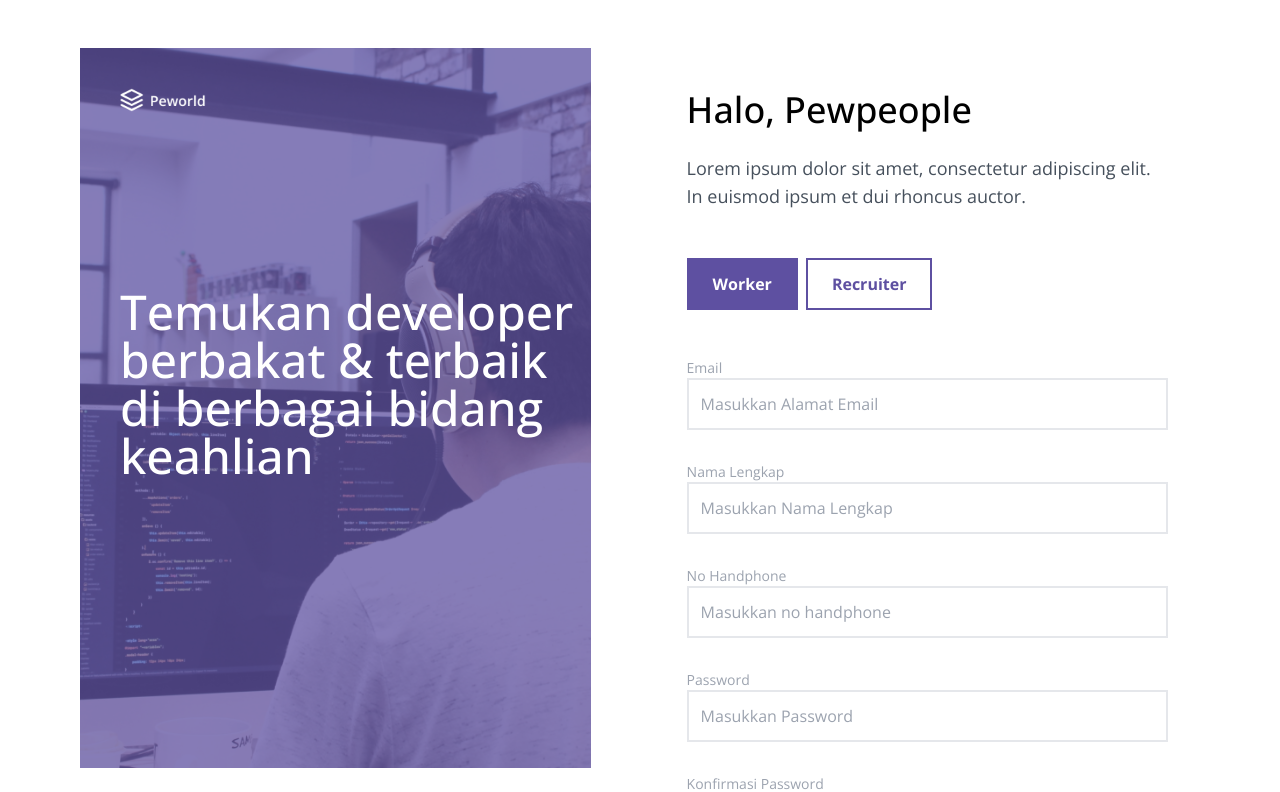
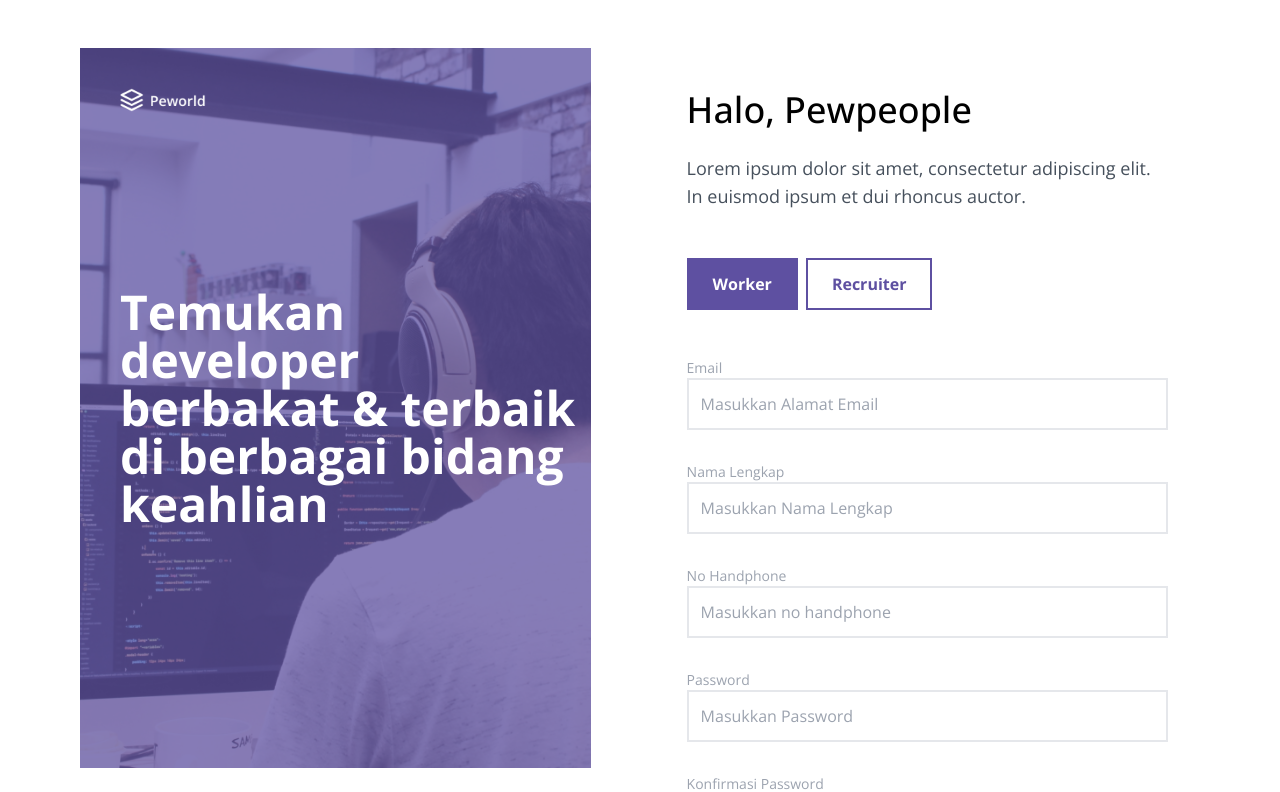
Before and after one commit to hasbialwikusmana/HireJob-Frontend, a React (Vite) app: page /auth/register in a window 1280 px wide. Shown: the top 792 px of the page. Built offline with nearby package versions, Linux system fonts and the light colour scheme.

Commit message:
Update Register.jsx

```diff
--- a/src/pages/auth/Register.jsx
+++ b/src/pages/auth/Register.jsx
@@ -19,8 +19,11 @@ function Register() {
         <div className="flex-col md:flex md:flex-row items-center gap-16">
           <div className="w-full relative">
             <img className="bg-red absolute left-10 top-10 z-10 hidden md:block" src={Logo} width={86} height={50} alt="icon" />
-            <div className="flex justify-center relative">
-              <h1 className="absolute left-10 top-60 text-5xl text-white font-medium z-10 hidden md:block">Temukan developer berbakat & terbaik di berbagai bidang keahlian</h1>
+            <div className="flex justify-center items-center relative text-left">
+              <h1 className="absolute left-10 top-60 text-5xl text-white font-[700] z-10 hidden md:block">
+                Temukan developer berbakat & terbaik <br />
+                di berbagai bidang keahlian
+              </h1>
             </div>
             <div
               className='before:content-[" "] before:absolute before:inset-0 before:block relative hidden md:block before:opacity-75 before:bg-[#5E50A1] bg-blue-900 bg-cover bg-no-repeat bg-center h-[90vh]'
```
